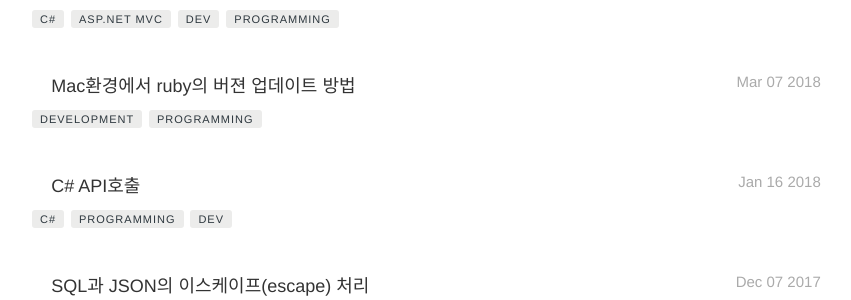
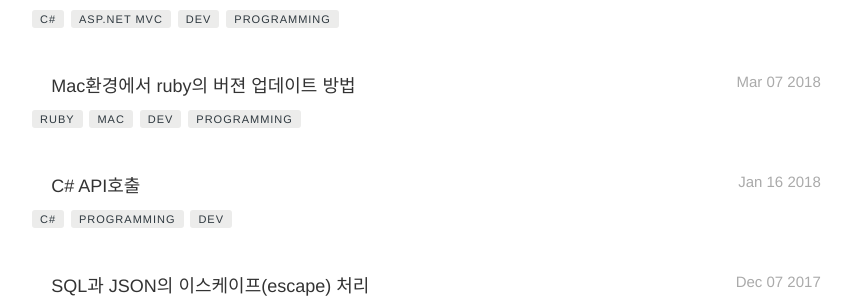
Before and after one commit to Pie001/pie001.github.io, a Jekyll site: the page built from blog/index.html, in a window 1280 px wide and 900 px high, scrolled down 1566 px. Shown: the part 147-447 px from the top of the window, without its empty margins (204-1055 px from the left). Built offline with Jekyll 4.4.1, drawn with Linux system fonts in a browser that asks for light colours; the list of posts is cut into pages by our own code.

Commit message:
Update 2018-03-07-0017.md

```diff
--- a/_posts/2018-03-07-0017.md
+++ b/_posts/2018-03-07-0017.md
@@ -8,7 +8,9 @@ headerImage: true
 blog: true
 ko: true
 tag:
-- development
+- ruby
+- mac
+- dev
 - programming
 category: blog
 author: pie
```
